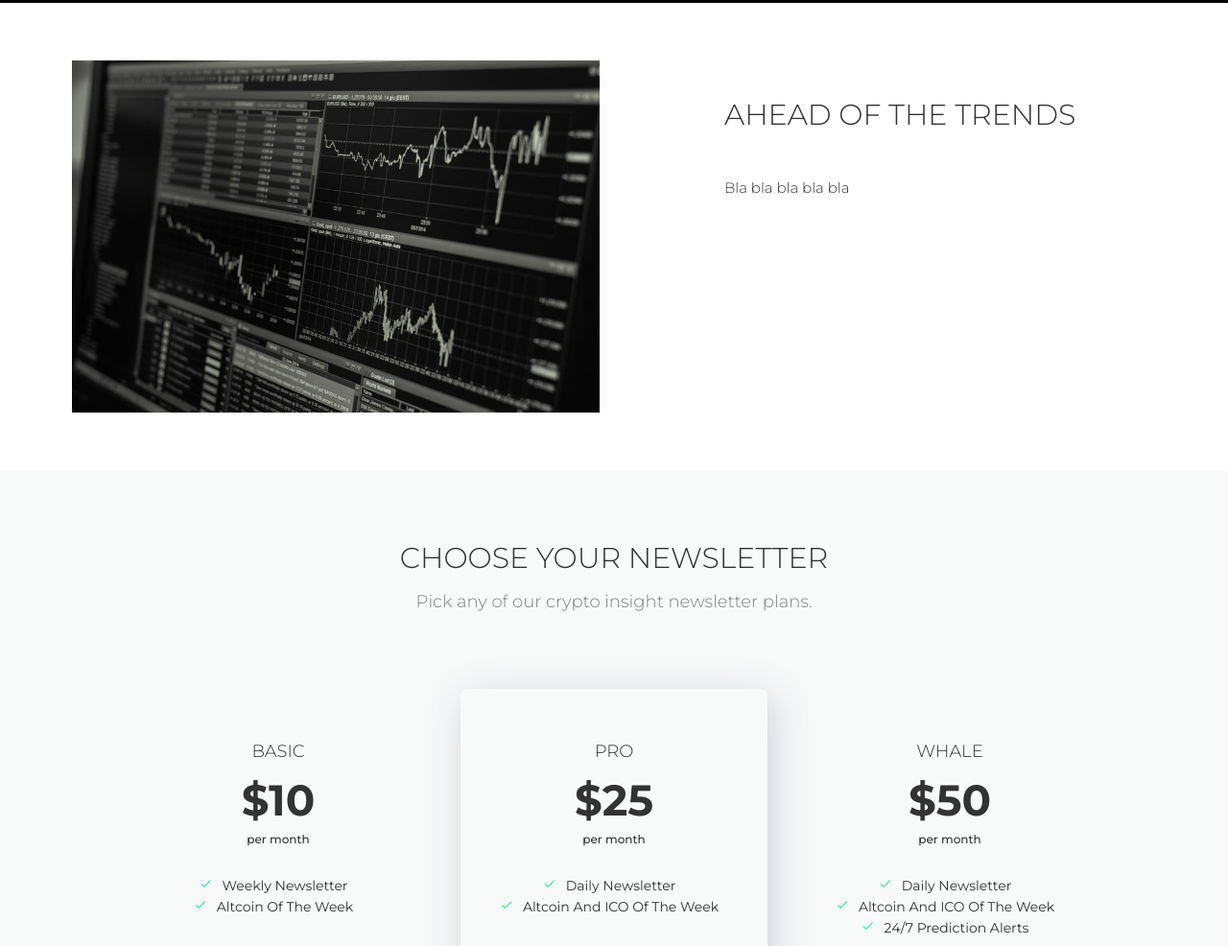
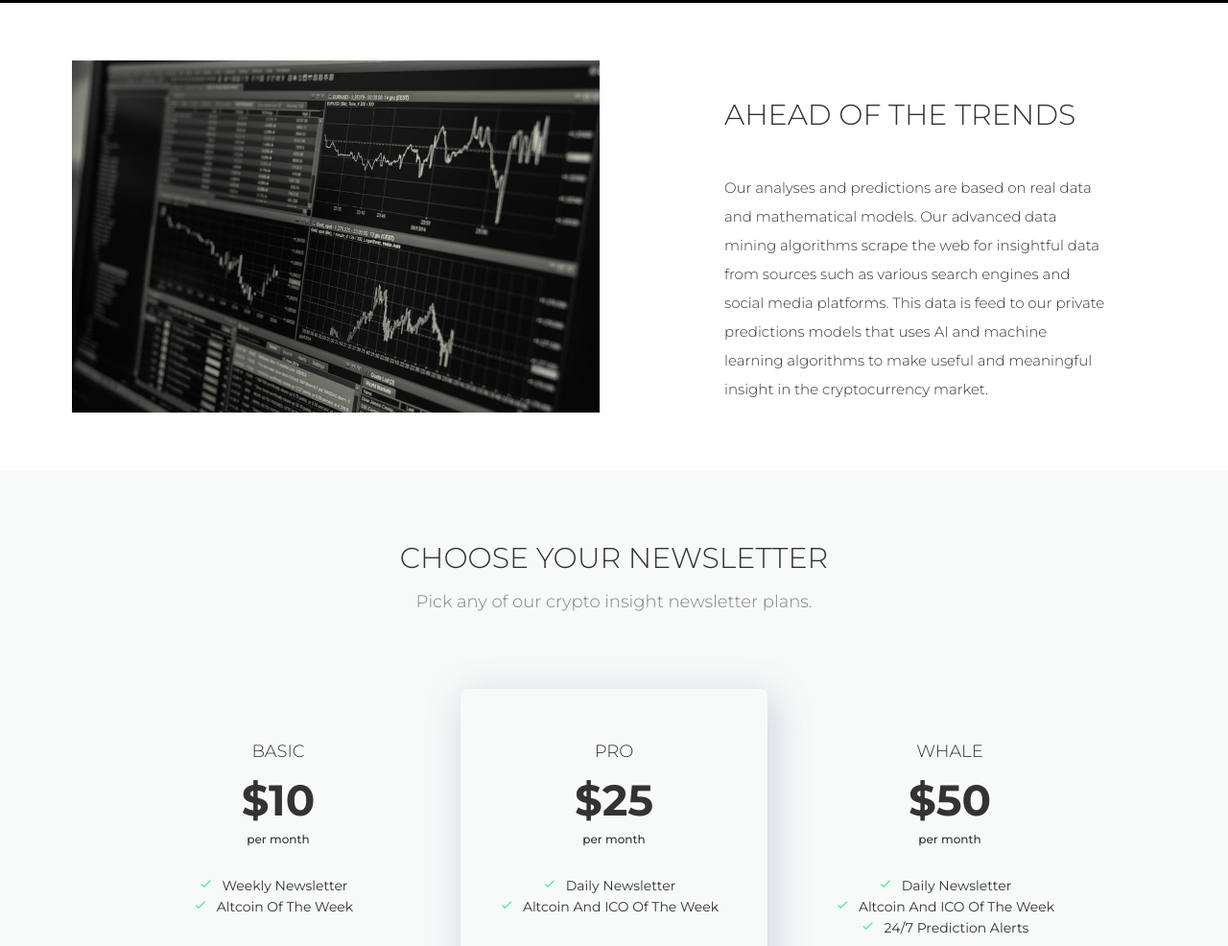
Before and after one commit to 004dk/crypto, a plain HTML site: page index.html in a window 1280 px wide. Shown: the part 1249-2235 px from the top of the page at 96% size. Drawn offline with nearby package versions, Linux system fonts and the light colour scheme.

Commit message:
Update index.html

```diff
--- a/index.html
+++ b/index.html
@@ -107,7 +107,7 @@
 
             <div class="imac-section-desc">
 
-            <span>  Bla bla bla bla bla</span>
+            <span> Our analyses and predictions are based on real data and mathematical models. Our advanced data mining algorithms scrape the web for insightful data from sources such as various search engines and social media platforms. This data is feed to our private predictions models that uses AI and machine learning algorithms to make useful and meaningful insight in the cryptocurrency market. </span>
             </div>
         </div>
     </div>
```
